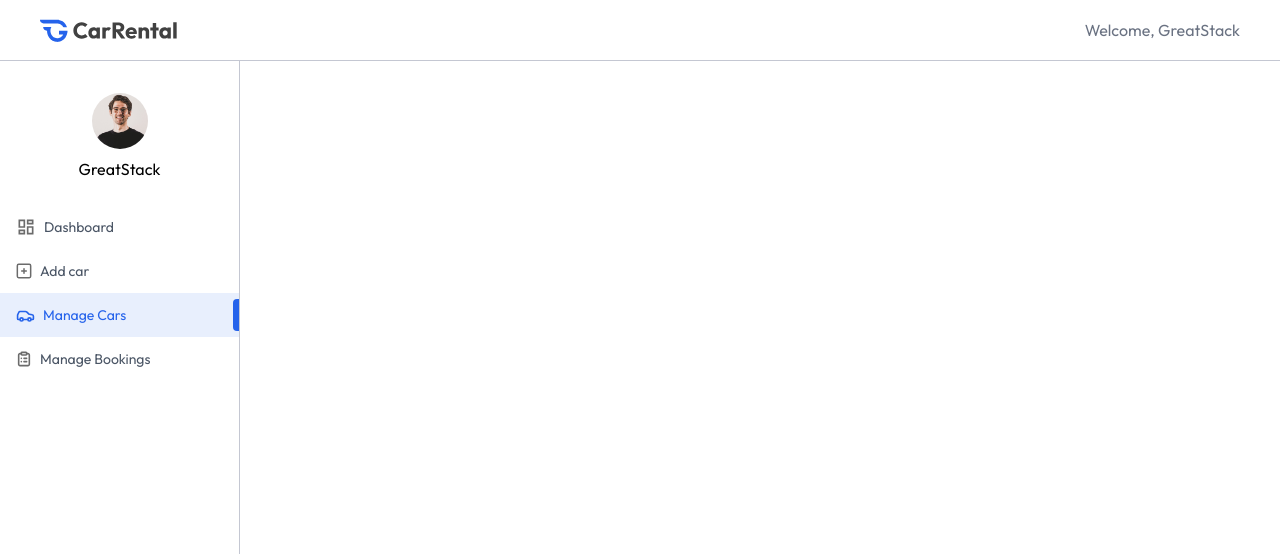
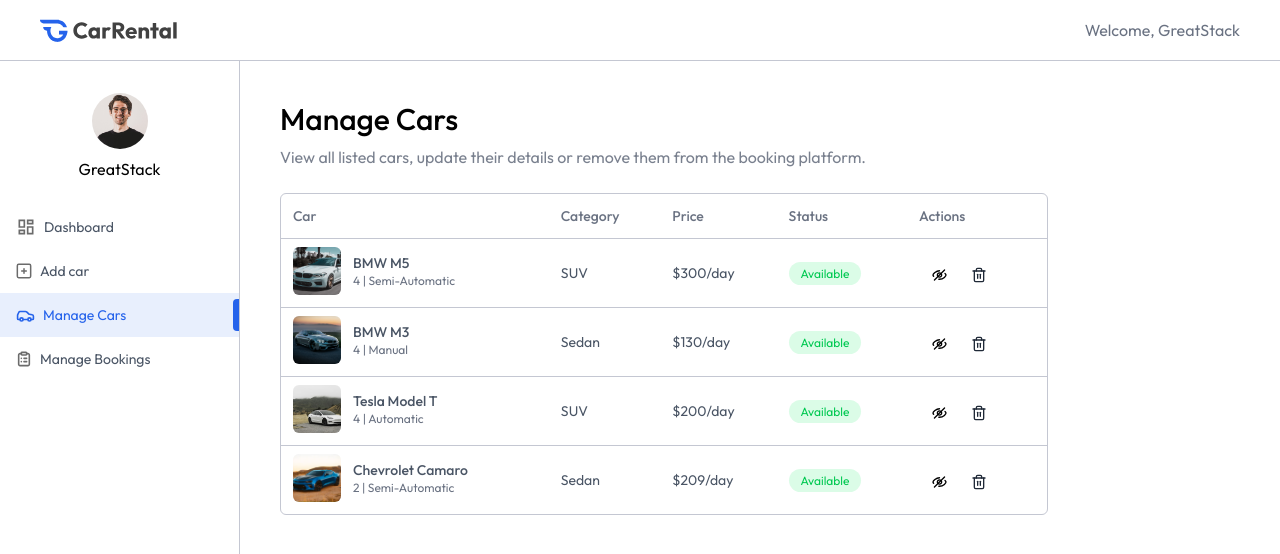
Before and after one commit to Kalpesh-Parmar-0/CarRental, a React (Vite) app in the folder client/: page /owner/manage-cars in a window 1280 px wide. Shown: the top 554 px of the page. Built offline with nearby package versions, Linux system fonts and the light colour scheme.

Commit message:
Manage car page done

```diff
--- a/client/src/pages/owner/ManageCars.jsx
+++ b/client/src/pages/owner/ManageCars.jsx
@@ -1,9 +1,59 @@
-import React from 'react'
+import React, { useEffect, useState } from 'react'
+import {assets, dummyCarData} from '../../assets/assets'
+import Title from '../../components/owner/Title'
 
 const ManageCars = () => {
+
+  const [cars, setCars] = useState([])
+  const currency = import.meta.env.VITE_CURRENCY
+
+  const fetchOwnerCars = async ()=> {
+    setCars(dummyCarData)
+  }
+
+  useEffect(()=>{
+    fetchOwnerCars()
+  },[])
+
   return (
-    <div>
+    <div className='px-4 pt-10 md:px-10 w-full'>
+      <Title title="Manage Cars" subtitle="View all listed cars, update their details or remove them from the booking platform."/>
 
+      <div className='max-w-3xl w-full rounded-md overflow-hidden border border-borderColor mt-6'>
+        <table className='w-full border-collapse text-left text-sm text-gray-600'>
+          <thead className='text-gray-500'>
+            <tr>
+              <th className='p-3 font-medium'>Car</th>
+              <th className='p-3 font-medium max-md:hidden  '>Category</th>
+              <th className='p-3 font-medium'>Price</th>
+              <th className='p-3 font-medium max-md:hidden'>Status</th>
+              <th className='p-3 font-medium'>Actions</th>
+            </tr>
+          </thead>
+          <tbody>
+            {cars.map((car, index)=>(
+              <tr key={index} className='border-t border-borderColor'>
+                <td className='px-3 flex items-center gap-3'>
+                  <img src={car.image} alt="" className='h-12 w-12 my-2 aspect-square rounded-md object-cover'/>
+                  <div className='max-md:hidden'>
+                    <p className='font-medium'>{car.brand} {car.model}</p>
+                    <p className='text-xs text-gray-500'>{car.seating_capacity} | {car.transmission}</p>
+                  </div>
+                </td>
+                <td className='p-3 max-md:hidden'>{car.category}</td>
+                <td className='p-3'>{currency}{car.pricePerDay}/day</td>
+                <td className='p-3 max-md:hidden'>
+                  <span className={`px-3 py-1 rounded-full text-xs ${car.isAvaliable ? 'bg-green-100 text-green-500' : 'bg-red-100 text-red-500'}`}>{car.isAvaliable ? "Available" : "Not available"}</span>
+                </td>
+                <td className='flex items-center p-3'>
+                  <img src={car.isAvaliable ? assets.eye_close_icon : assets.eye_icon} alt="" className='cursor-pointer' />
+                  <img src={assets.delete_icon} alt="" className='cursor-pointer' />
+                </td>
+              </tr>
+            ))}
+          </tbody>
+        </table>
+      </div>
     </div>
   )
 }
```
